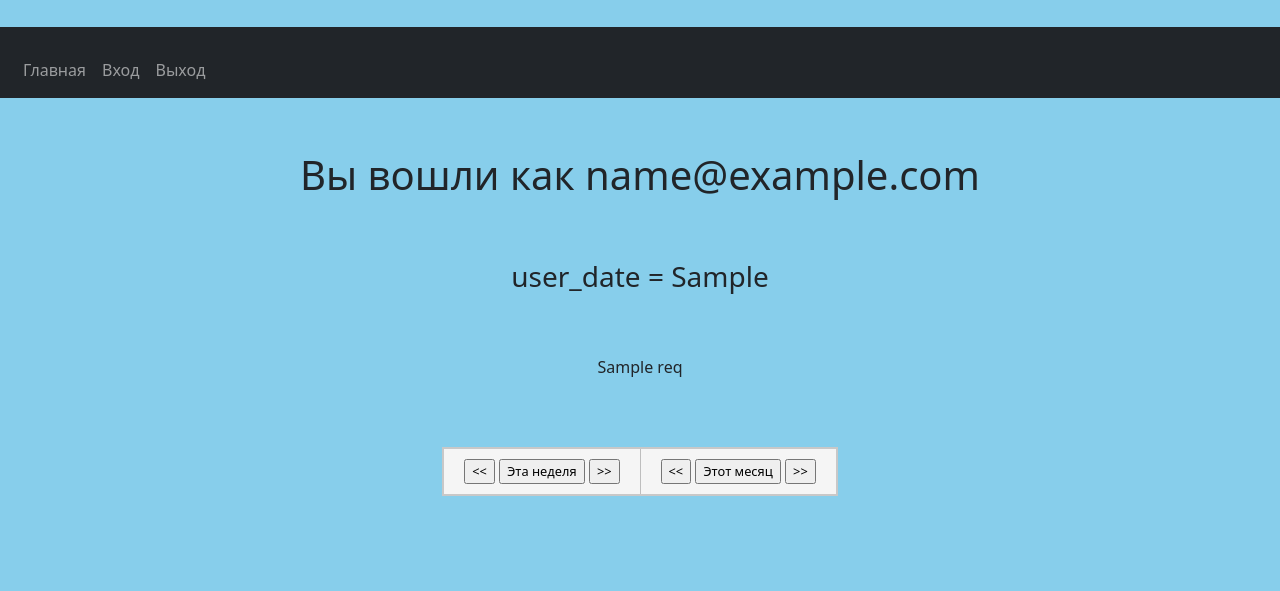
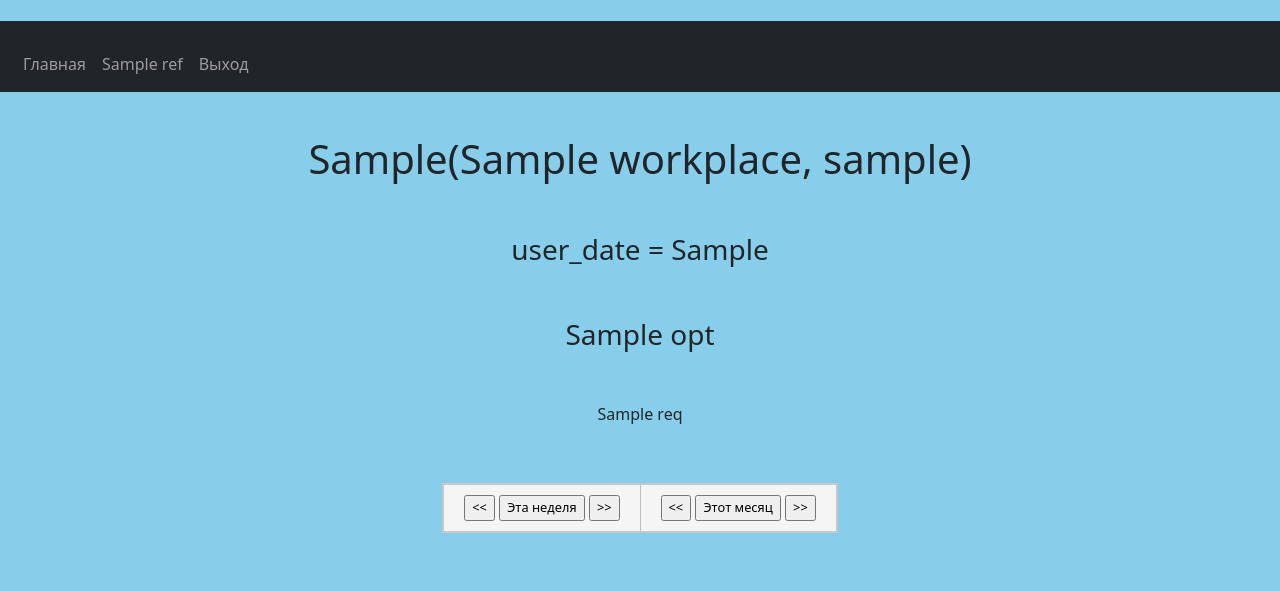
Before and after one commit to sober21/site_salaryProject, a Flask app: template main/templates/dashboard.html in a window 1280 px wide. Shown: the top 591 px of the page. Run offline with Flask 3, Linux system fonts and the light colour scheme; the template is opened without the code that fills it: most values are stand-ins (such as "Sample title", 1, 10 or a date in 2020); parts of the project's set-up code (start-up, migrations or seed data) failed here and were passed over.

Commit message:
Можно добавлять дополнительные данные о работе в выбранный день; В навигации "вход" меняется на "личный кабинет" при авторизации; После авторизации можно переходить на "главную" без возврата в лк; В личном кабинете выводится имя, отдел и должность пользователя;

```diff
--- a/main/app.py
+++ b/main/app.py
@@ -92,14 +92,14 @@ def get_email(acc):
 def convert_salary_and_date(array, workplace, sums=False):
     # Поочерёдно возвращает форматированную дату, часы, позиции, приход и форматированную зарплату
     if array:
-        if workplace[0][0] in ['1 отдел', '3 отдел']:
+        if workplace in ['1 отдел', '3 отдел']:
             if sums:
                 for salary, hours, positions, incoming_positions in array:
                     yield hours, positions, incoming_positions, f'{int(float(salary))} руб'
             else:
                 for dt, hours, salary, positions, incoming_positions in array:
                     yield render_date(dt), hours, positions, incoming_positions, f'{int(float(salary))} руб'
-        elif workplace[0][0] == 'Упаковка':
+        elif workplace == 'Упаковка':
             if sums:
                 for salary, hours, positions, incoming_positions in array:
                     yield hours, positions, f'{int(float(salary))} руб'
--- a/main/templates/base.html
+++ b/main/templates/base.html
@@ -14,8 +14,8 @@
 
 
       <div class="navbar-nav">
-        <a class="nav-link" href="{{ url_for('login') }}">Главная</a>
-        <a class="nav-link" href="{{ url_for('login') }}">Вход</a>
+        <a class="nav-link" href="{{ url_for('index') }}">Главная</a>
+        <a class="nav-link" href="{{ url_for('login') }}">{{ ref }}</a>
         <a class="nav-link" href="{{ url_for('logout') }}">Выход</a>
     </div>
 
--- a/main/templates/dashboard.html
+++ b/main/templates/dashboard.html
@@ -10,13 +10,14 @@
 </head>
 <body>
 {% block content %}
-<h1>Вы вошли как {{ email }}</h1>
+<h1>{{ d[0] }}({{ workplace }}, {{ d[1].lower() }})</h1>
 <h3>user_date = {{ us }}</h3>
+<h3>{{ opt}}</h3>
 {% if form %}
 <h3>form = {{ form }}</h3>
 {% endif %}
 {{ req }}
-{% if workplace[0][0]=='Упаковка' %}
+{% if workplace=='Упаковка' %}
 <div class="div-for-form">
 <form class="salary" action="" method="post">
     <label class="label-dash" for="uhours">Часы:</label>
@@ -24,12 +25,14 @@
     <label class="label-dash" for="upositions">Запаковано:</label>
     <input type="number" name="positions" id="upositions" min="1" placeholder="Количество запакованных позиций" required>
     <input type="date" name="date" value="{{ cur_date }}" max="{{ cur_date }}">
+    <label class="label-dash" for="optional1">Дополнительно</label>
+    <input type="checkbox" name="optional" id="optional1">
     <input type="submit" value="Добавить">
 </form>
 </div>
 
 {% endif %}
-{% if workplace[0][0] in ['1 отдел', '3 отдел'] %}
+{% if workplace in ['1 отдел', '3 отдел'] %}
 <div class="div-for-form">
 <form class="salary" action="" method="post">
     <label class="label-dash" for="hours">Часы:</label>
@@ -41,7 +44,10 @@
     <label class="label-dash" for="mens">Количество человек:</label>
     <input type="number" name="mens" id="mens" min="1" value="3" placeholder="Количество работавших людей" required>
     <input type="date" name="date" value="{{ cur_date }}" min="2023-01-01" max="{{ cur_date }}">
+    <label class="label-dash" for="optional">Дополнительно</label>
+    <input type="checkbox" name="optional" id="optional">
     <input type="submit" value="Добавить">
+
 </form>
 </div>
 {% endif %}
@@ -67,7 +73,7 @@
 
     <!--    Таблица для 1 и 3 отделов-->
 
-    {% if workplace[0][0] in ['1 отдел', '3 отдел'] %}
+    {% if workplace in ['1 отдел', '3 отдел'] %}
     <tr>
         <th>Дата</th>
         <th>Часы</th>
@@ -98,7 +104,7 @@
     {% endif %}
 
 <!--    Таблица для упаковки-->
-    {% if workplace[0][0] == 'Упаковка' %}
+    {% if workplace == 'Упаковка' %}
     <tr>
         <th>Дата</th>
         <th>Часы</th>
--- a/main/views.py
+++ b/main/views.py
@@ -18,8 +18,9 @@ user_date = date.today()
 
 @app.route("/", methods=["POST", "GET"])
 def index():
+    ref = 'Вход'
     if 'email' in session and 'password' in session:
-        return redirect(url_for('dashboard'))
+        ref = 'Личный кабинет'
     if request.method == 'POST':
         ind_date = request.form.get('date')
         hours = request.form.get('hours')
@@ -30,19 +31,21 @@ def index():
         res = int(salary)
         return render_template('index.html',
                                title='Главная страница', date=ind_date, res=res)
-    return render_template('index.html', title='Главная страница')
+    return render_template('index.html', title='Главная страница', ref=ref)
 
 
 @app.route('/dashboard', methods=['POST', 'GET'])
 def dashboard():
+    ref = 'Личный кабинет'
     cur_date = current_date
     global user_date
-    action_month = None
-    action_week = None
-    workplace = execute_read_query(connection, f'SELECT workplace from users WHERE email = "{session["email"]}"')
+    workplace, *d = execute_read_query(connection,
+                                       f'SELECT workplace, username, job_title from users WHERE email = "{session["email"]}"')[0]
+
     if request.method == 'POST':
         sal_today, sal_data, sum_of_period = None, None, None
-        form = list(request.form.to_dict().keys())[0]
+        form = tuple(request.form.keys())[0]
+
         action_week = '+' if 'next_week' in form else ('-' if 'last_week' in form else None)
         if form in ('get_week', 'next_week', 'last_week'):  # За неделю
             first_day_week = get_first_day_week(user_date)
@@ -52,6 +55,7 @@ def dashboard():
                 sal_data = convert_salary_and_date(sal_data, workplace=workplace)
                 sum_of_period = convert_salary_and_date(sum_of_period(action_week), workplace=workplace, sums=True)
             user_date = cur
+
         action_month = '+' if 'next_month' in form else ('-' if 'last_month' in form else None)
         if form in ['get_month', 'next_month', 'last_month']:  # За месяц
             sal_data, cur = get_salary_data_month(email=session['email'], cur_data=user_date)(action_month)
@@ -60,6 +64,7 @@ def dashboard():
                 sal_data = convert_salary_and_date(sal_data, workplace=workplace)
                 sum_of_period = convert_salary_and_date(sum_of_period(action_month), workplace=workplace, sums=True)
             user_date = cur
+
         elif 'date' in request.form and 'hours' in request.form and 'positions' in request.form:
             date = request.form.get('date')
             hours = request.form.get('hours')
@@ -75,22 +80,32 @@ def dashboard():
             salary = salary_of_one_day(h=hours, pos=positions, emp=mens, inc_pos=incoming_positions,
                                        pr_hour=pr_hour, pr_pos=pr_pos, )
 
-            execute_query(connection,
-                          f'REPLACE INTO salary_users (email, date, salary, hours, positions, incoming_positions) '
-                          f'VALUES("{session["email"]}", "{date}", {salary}, {hours}, '
-                          f'{int(int(positions) / int(mens))}, {int(int(incoming_positions) / int(mens))})')
+            if 'optional' in request.form or 'optional1' in request.form:
+                execute_query(connection,
+                              f'UPDATE salary_users '
+                              f'SET salary=salary+{salary}, hours=hours+{hours}, '
+                              f'positions=positions+{int(int(positions) / int(mens))}, '
+                              f'incoming_positions=incoming_positions+{int(int(incoming_positions) / int(mens))} '
+                              f'WHERE email = "{session["email"]}" and date="{date}"')
+
+            else:
+                execute_query(connection,
+                              f'REPLACE INTO salary_users (email, date, salary, hours, positions, incoming_positions) '
+                              f'VALUES("{session["email"]}", "{date}", {salary}, {hours}, '
+                              f'{int(int(positions) / int(mens))}, {int(int(incoming_positions) / int(mens))})')
             date = render_date(date)
             sal_today = f'{date}: {int(salary)} руб.'
         return render_template('dashboard.html', workplace=workplace, cur_date=cur_date, sal_data=sal_data,
                                sal_today=sal_today,
-                               sum=sum_of_period, email=session['email'], us=user_date, form=form)
+                               sum=sum_of_period, email=session['email'], us=user_date, form=form, d=d, ref=ref)
     return render_template('dashboard.html', workplace=workplace, cur_date=cur_date, title='Добавить',
-                           email=session['email'], us=user_date)
+                           email=session['email'], us=user_date, d=d, ref=ref)
 
 
 @app.route('/login', methods=['POST', 'GET'])
 @app.route('/login')
 def login():
+    ref = 'Вход'
     msg = ''
     if 'email' in session and 'password' in session:
         return redirect(url_for('dashboard'))
@@ -109,7 +124,7 @@ def login():
         else:
             msg = 'Неправильное имя или пароль'
 
-    return render_template('login.html', title='Личный кабинет', msg=msg)
+    return render_template('login.html', title='Личный кабинет', msg=msg, ref=ref)
 
 
 @app.route('/logout')
@@ -121,6 +136,7 @@ def logout():
 
 @app.route('/register', methods=['POST', 'GET'])
 def register():
+    ref = 'Вход'
     msg = ''
     if request.method == 'POST' and all(
             [request.form['email'], request.form['password'], request.form['replay_password'],
@@ -147,10 +163,12 @@ def register():
                                               f'values ("{session["email"]}", {hour_price}, {position_price})')
                     return redirect(url_for('dashboard'))
                 else:
-                    msg = 'Пароль должен быть не менее 8 символов'
+                    msg = 'Пароль должен быть не менее 8 символов, латинские буквы, цифры, знаки, без пробелов'
             else:
                 msg = 'Пользователь с такой электронной почтой уже существует'
-    return render_template('register.html', msg=msg)
+        else:
+            msg = 'Пароли не совпадают'
+    return render_template('register.html', msg=msg, ref=ref)
 
 
 if __name__ == '__main__':
```
Also changed, not shown: main/my_database.py (+15 -23 lines), main/test.py (+4 -5 lines), main/db_main.sqlite.
